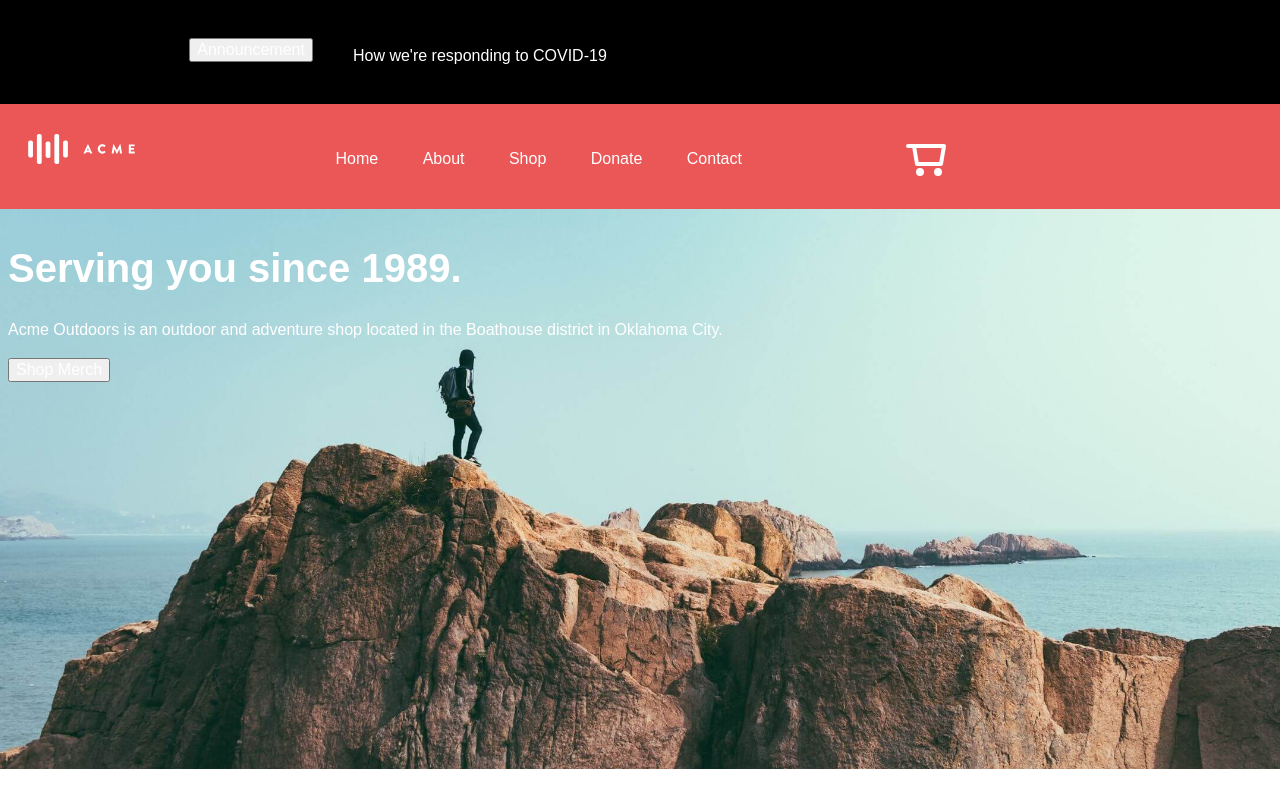
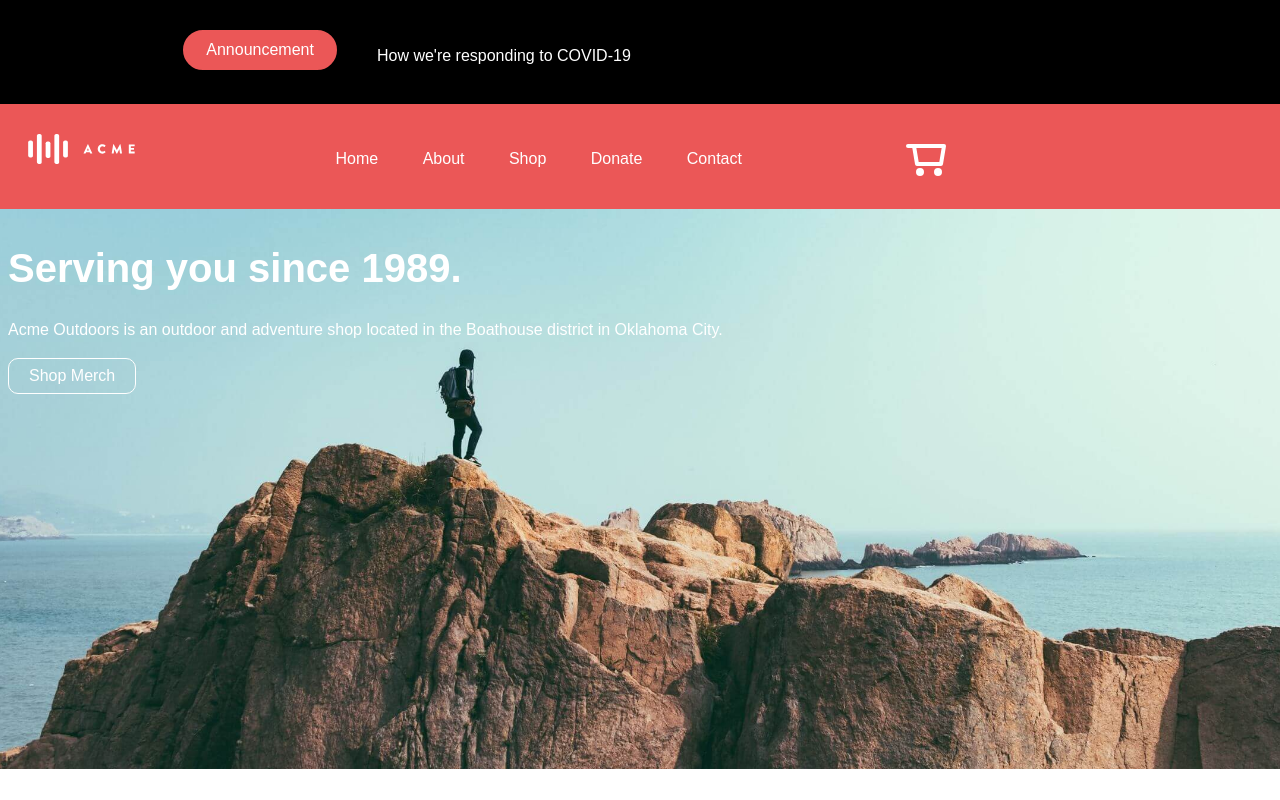
Before and after one commit to makguimaraes/front-end-projeto, a plain HTML site: page index.html in a window 1280 px wide. Shown: the top 800 px of the page. Drawn offline with Linux system fonts and the light colour scheme.

Commit message:
Update index.html

```diff
--- a/index.html
+++ b/index.html
@@ -31,6 +31,12 @@
             li {
                 display: inline;
                 padding: 20px;
+            }
+            button {
+                border-radius: 10px;
+                padding: 8px 20px;
+                background-color: transparent;
+                border: solid white 1px;
             }
 
             .grid-container {
@@ -124,7 +130,7 @@
         <div class="covid_announcement">
             <div class="grid-container" style="background-color: black; text-align: right;">
                 <div class="grid-item" style="border: black; background-color: black; ">
-                    <a href='#'><button>Announcement</button></a>
+                    <a href='#'><button type: button style="background-color: #eb5757; border: solid #eb5757; border-radius: 20px">Announcement</button></a>
                 </div>
                 <div class="grid-item" style="border:black; background-color: black; text-align: left;">
                     <p>How we're responding to COVID-19</p>
```
